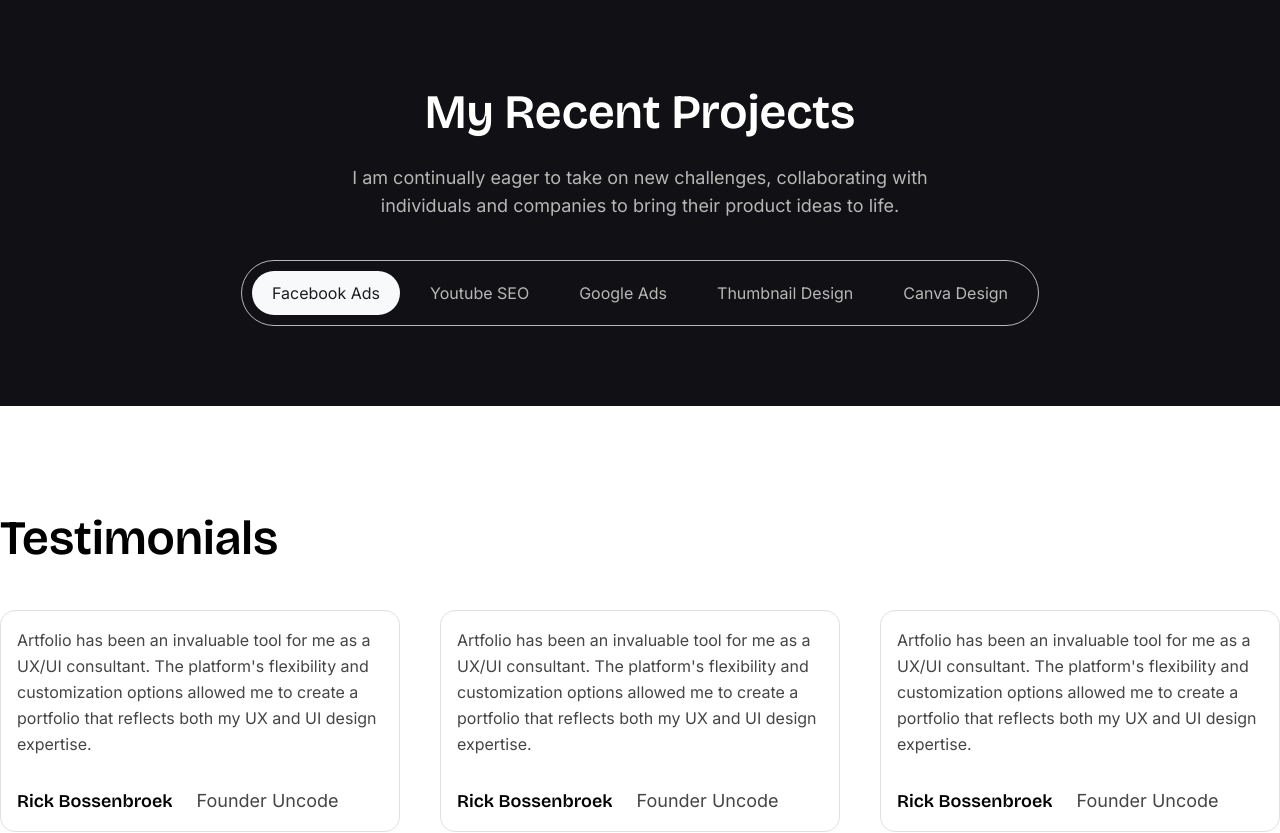
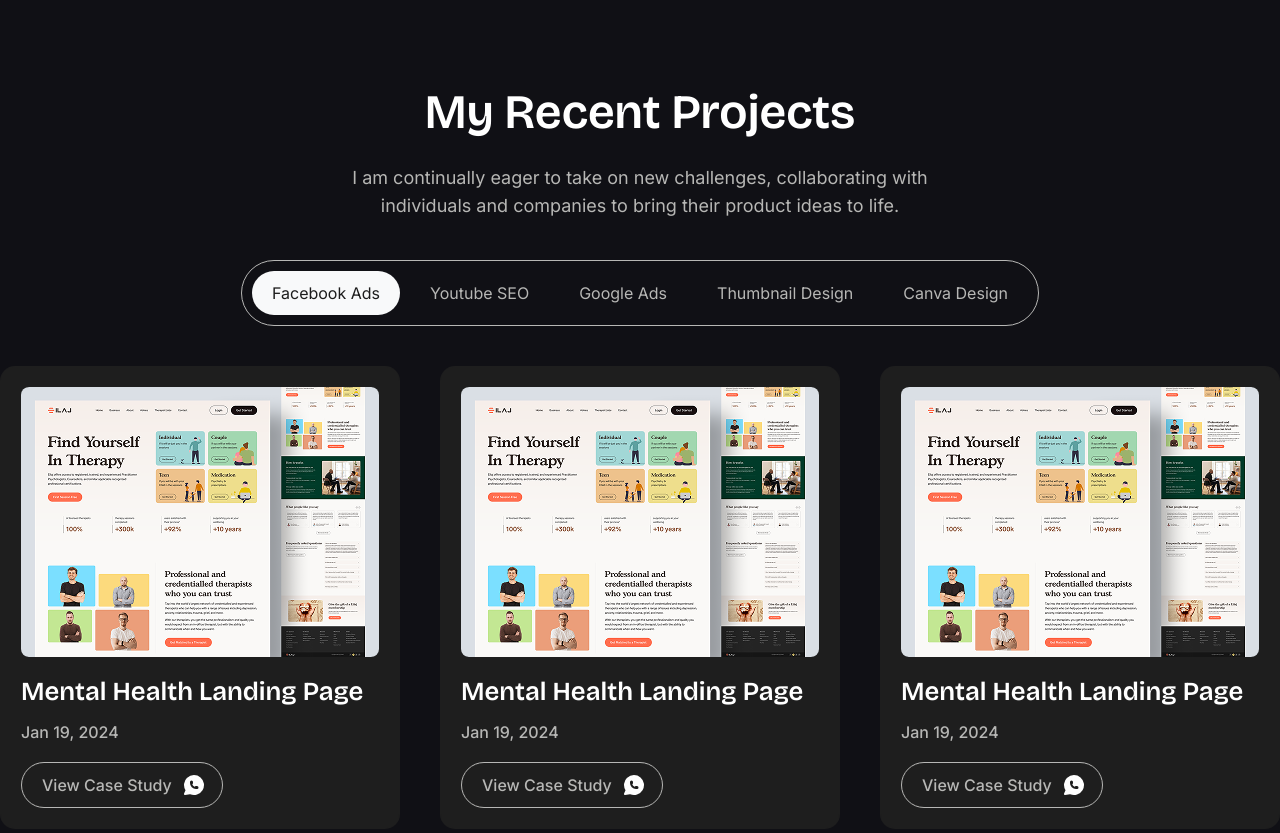
Before and after one commit to itsdevelopershakil/freelancer-mahim, a Next.js app: page / in a window 1280 px wide. Shown: the top 833 px of the page. Built offline with nearby package versions, Linux system fonts and the light colour scheme.

Commit message:
portfolio section done

```diff
--- a/src/app/page.tsx
+++ b/src/app/page.tsx
@@ -8,20 +8,20 @@ export default function Home() {
     <>
       <section className="py-20 bg-[#101015]">
         <div className="max-width">
-          <h1 className="text-white font-semibold text-5xl leading-[64px] text-center">
+          <h1 className="text-white font-semibold text-2xl sm:text-3xl lg:text-5xl leading-[64px] text-center">
             My Recent Projects
           </h1>
-          <p className="text-[#B7B7B5] text-lg leading-7 mt-5 mb-10 text-center">
+          <p className="text-[#B7B7B5] md:text-lg leading-7 mt-5 mb-10 text-center">
             I am continually eager to take on new challenges, collaborating with{" "}
-            <br />
+            <br className="hidden md:block" />
             individuals and companies to bring their product ideas to life.
           </p>
           <Portfolio />
         </div>
       </section>
-      <section className="py-[100px]">
+      <section className="py-20 sm:py-[100px]">
         <div className="max-width">
-          <h1 className="font-semibold text-2xl sm:text-3xl lg:text-[48px] leading-[64px]">
+          <h1 className="font-semibold text-2xl sm:text-3xl lg:text-5xl leading-[64px]">
             Testimonials
           </h1>
           <div className="grid sm:grid-cols-2 lg:grid-cols-3 gap-4 xl:gap-10 mt-5 sm:mt-10 mb-10 sm:mb-[120px]">
--- a/src/components/Portfolio.tsx
+++ b/src/components/Portfolio.tsx
@@ -1,16 +1,21 @@
 "use client";
 
-import { useState } from "react";
+import { PortfolioCategory, portfolioData } from "@/constants/portfolioData";
+import { Fragment, useState } from "react";
+import PortfolioCard from "./PortfolioCard";
 
 const Portfolio = () => {
-  const [selectedService, setSelectedService] = useState("facebook_ads");
-  const services = [
+  const [selectedService, setSelectedService] =
+    useState<PortfolioCategory>("facebook_ads");
+  const services: { label: string; value: PortfolioCategory }[] = [
     { label: "Facebook Ads", value: "facebook_ads" },
     { label: "Youtube SEO", value: "youtube_seo" },
     { label: "Google Ads", value: "google_ads" },
     { label: "Thumbnail Design", value: "thumbnail_design" },
     { label: "Canva Design", value: "canva_design" },
   ];
+
+  const items = selectedService ? portfolioData[selectedService] : [];
   return (
     <>
       <div className="flex justify-center">
@@ -32,6 +37,13 @@ const Portfolio = () => {
           ))}
         </ul>
       </div>
+      <div className="grid sm:grid-cols-2 lg:grid-cols-3 mt-10 gap-5 xl:gap-10">
+        {items.map((item, i) => (
+          <Fragment key={i}>
+            <PortfolioCard data={item} />
+          </Fragment>
+        ))}
+      </div>
     </>
   );
 };
--- /dev/null
+++ b/src/components/PortfolioCard.tsx
@@ -0,0 +1,44 @@
+import Image, { StaticImageData } from "next/image";
+import Link from "next/link";
+import { TbBrandWhatsappFilled } from "react-icons/tb";
+
+type PortfolioCardProps = {
+  data: {
+    id: number;
+    image: { portFolioImage: StaticImageData };
+    title: string;
+    date: string;
+  };
+};
+
+const PortfolioCard = ({ data }: PortfolioCardProps) => {
+  return (
+    <div className="w-full p-5 rounded-[15px] bg-[#1E1E1E] border border-[rgba(29,29,29,0.10)]">
+      <Image
+        src={data.image.portFolioImage}
+        alt="Portfolio Image"
+        className="w-full h-[220px] sm:h-[200px] xl:h-[270px] object-cover rounded-lg"
+      />
+      <h1
+        className="font-semibold text-lg xl:text-[26px] line-clamp-1 text-white mt-[15px] mb-2.5"
+        title={data.title}
+      >
+        {data.title}
+      </h1>
+      <p className="font-medium text-sm sm:text-base leading-5 text-[#B7B7B5] mb-5">
+        {data.date}
+      </p>
+      <div className="flex">
+        <Link
+          href={""}
+          className="pl-5 pr-4 py-2.5 flex items-center gap-2.5 bg-[#1E1E1E] border border-[#B7B7B5] text-[#B7B7B5] hover:bg-white hover:text-[#101015] duration-300 group rounded-[30px] font-medium text-sm xl:text-base"
+        >
+          View Case Study{" "}
+          <TbBrandWhatsappFilled className="text-2xl text-white group-hover:text-[#101015] duration-300" />
+        </Link>
+      </div>
+    </div>
+  );
+};
+
+export default PortfolioCard;
--- /dev/null
+++ b/src/constants/portfolioData.ts
@@ -0,0 +1,201 @@
+import portFolioImage from "@/assets/images/portfolio.png";
+
+export type PortfolioCategory =
+  | "facebook_ads"
+  | "youtube_seo"
+  | "google_ads"
+  | "thumbnail_design"
+  | "canva_design";
+
+export const portfolioData = {
+  facebook_ads: [
+    {
+      id: 1,
+      image: { portFolioImage },
+      title: "Mental Health Landing Page",
+      date: "Jan 19, 2024",
+    },
+    {
+      id: 2,
+      image: { portFolioImage },
+      title: "Mental Health Landing Page",
+      date: "Jan 19, 2024",
+    },
+    {
+      id: 3,
+      image: { portFolioImage },
+      title: "Mental Health Landing Page",
+      date: "Jan 19, 2024",
+    },
+    {
+      id: 4,
+      image: { portFolioImage },
+      title: "Mental Health Landing Page",
+      date: "Jan 19, 2024",
+    },
+    {
+      id: 5,
+      image: { portFolioImage },
+      title: "Mental Health Landing Page",
+      date: "Jan 19, 2024",
+    },
+    {
+      id: 6,
+      image: { portFolioImage },
+      title: "Mental Health Landing Page",
+      date: "Jan 19, 2024",
+    },
+  ],
+  youtube_seo: [
+    {
+      id: 1,
+      image: { portFolioImage },
+      title: "Mental Health Landing Page",
+      date: "Jan 20, 2024",
+    },
+    {
+      id: 2,
+      image: { portFolioImage },
+      title: "Mental Health Landing Page",
+      date: "Jan 19, 2024",
+    },
+    {
+      id: 3,
+      image: { portFolioImage },
+      title: "Mental Health Landing Page",
+      date: "Jan 19, 2024",
+    },
+    {
+      id: 4,
+      image: { portFolioImage },
+      title: "Mental Health Landing Page",
+      date: "Jan 19, 2024",
+    },
+    {
+      id: 5,
+      image: { portFolioImage },
+      title: "Mental Health Landing Page",
+      date: "Jan 19, 2024",
+    },
+    {
+      id: 6,
+      image: { portFolioImage },
+      title: "Mental Health Landing Page",
+      date: "Jan 19, 2024",
+    },
+  ],
+  google_ads: [
+    {
+      id: 1,
+      image: { portFolioImage },
+      title: "Mental Health Landing Page",
+      date: "Jan 21, 2024",
+    },
+    {
+      id: 2,
+      image: { portFolioImage },
+      title: "Mental Health Landing Page",
+      date: "Jan 19, 2024",
+    },
+    {
+      id: 3,
+      image: { portFolioImage },
+      title: "Mental Health Landing Page",
+      date: "Jan 19, 2024",
+    },
+    {
+      id: 4,
+      image: { portFolioImage },
+      title: "Mental Health Landing Page",
+      date: "Jan 19, 2024",
+    },
+    {
+      id: 5,
+      image: { portFolioImage },
+      title: "Mental Health Landing Page",
+      date: "Jan 19, 2024",
+    },
+    {
+      id: 6,
+      image: { portFolioImage },
+      title: "Mental Health Landing Page",
+      date: "Jan 19, 2024",
+    },
+  ],
+  thumbnail_design: [
+    {
+      id: 1,
+      image: { portFolioImage },
+      title: "Mental Health Landing Page",
+      date: "Jan 22, 2024",
+    },
+    {
+      id: 2,
+      image: { portFolioImage },
+      title: "Mental Health Landing Page",
+      date: "Jan 19, 2024",
+    },
+    {
+      id: 3,
+      image: { portFolioImage },
+      title: "Mental Health Landing Page",
+      date: "Jan 19, 2024",
+    },
+    {
+      id: 4,
+      image: { portFolioImage },
+      title: "Mental Health Landing Page",
+      date: "Jan 19, 2024",
+    },
+    {
+      id: 5,
+      image: { portFolioImage },
+      title: "Mental Health Landing Page",
+      date: "Jan 19, 2024",
+    },
+    {
+      id: 6,
+      image: { portFolioImage },
+      title: "Mental Health Landing Page",
+      date: "Jan 19, 2024",
+    },
+  ],
+  canva_design: [
+    {
+      id: 1,
+      image: { portFolioImage },
+      title: "Mental Health Landing Page",
+      date: "Jan 23, 2024",
+    },
+    {
+      id: 2,
+      image: { portFolioImage },
+      title: "Mental Health Landing Page",
+      date: "Jan 19, 2024",
+    },
+    {
+      id: 3,
+      image: { portFolioImage },
+      title: "Mental Health Landing Page",
+      date: "Jan 19, 2024",
+    },
+    {
+      id: 4,
+      image: { portFolioImage },
+      title: "Mental Health Landing Page",
+      date: "Jan 19, 2024",
+    },
+    {
+      id: 5,
+      image: { portFolioImage },
+      title: "Mental Health Landing Page",
+      date: "Jan 19, 2024",
+    },
+    {
+      id: 6,
+      image: { portFolioImage },
+      title: "Mental Health Landing Page",
+      date: "Jan 19, 2024",
+    },
+  ],
+};
```
Also changed, not shown: src/assets/images/portfolio.png (added).
